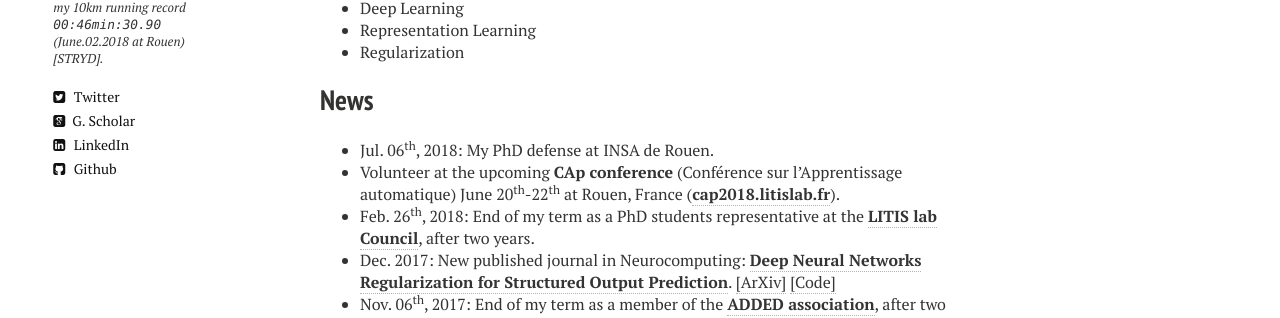
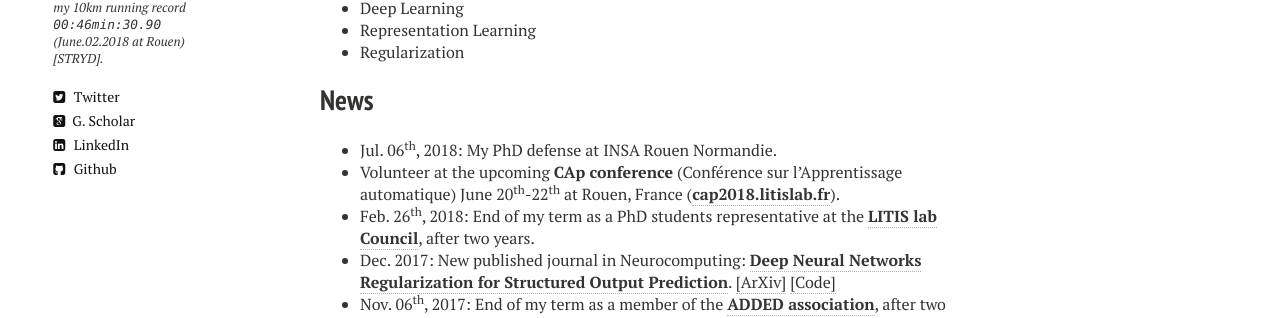
Before and after one commit to sbelharbi/sbelharbi.github.io, a Jekyll site: the page built from index.md, in a window 1280 px wide. Shown: the part 1415-1733 px from the top of the page. Built offline with Jekyll 4.4.1, drawn with Linux system fonts in a browser that asks for light colours; nearby versions of some CDN libraries.

Commit message:
INSA Rouen Normandie.

```diff
--- a/index.md
+++ b/index.md
@@ -27,7 +27,7 @@
 
 
 ## News
-* Jul. 06<sup>th</sup>, 2018: My PhD defense at INSA de Rouen.
+* Jul. 06<sup>th</sup>, 2018: My PhD defense at INSA Rouen Normandie.
 * Volunteer at the upcoming **CAp conference** (Conférence sur l'Apprentissage automatique) June 20<sup>th</sup>-22<sup>th</sup> at Rouen, France ([**cap2018.litislab.fr**](http://cap2018.litislab.fr/)).
 * Feb. 26<sup>th</sup>, 2018: End of my term as a PhD students representative at the [**LITIS lab Council**](http://www.litislab.eu/), after two years.
 * Dec. 2017: New published journal in Neurocomputing: [**Deep Neural Networks Regularization for Structured Output Prediction**](https://www.sciencedirect.com/science/article/pii/S0925231217318295). <a href="https://arxiv.org/abs/1504.07550">[ArXiv]</a> <a href="https://github.com/sbelharbi/structured-output-ae">[Code]</a>
```
